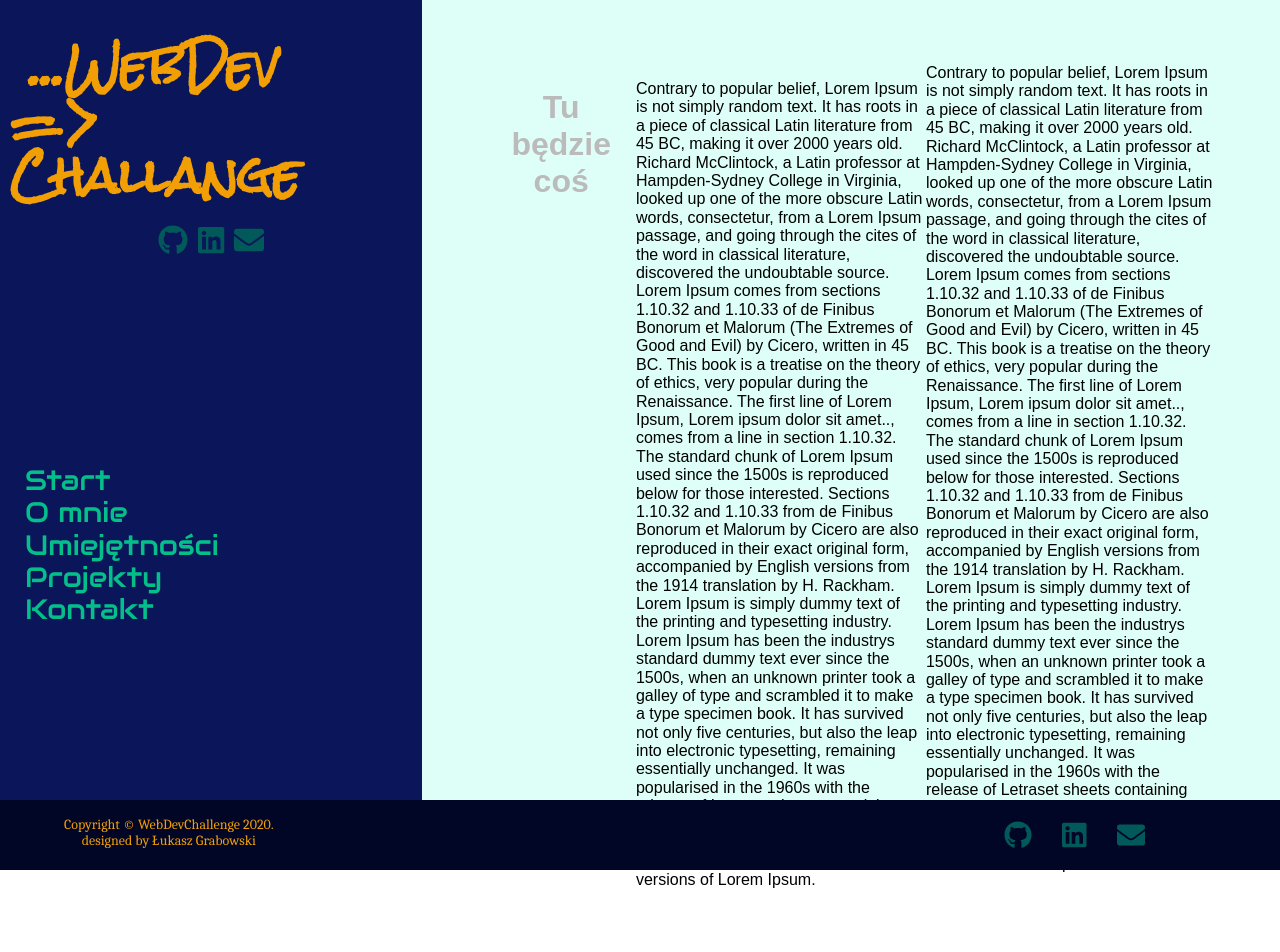
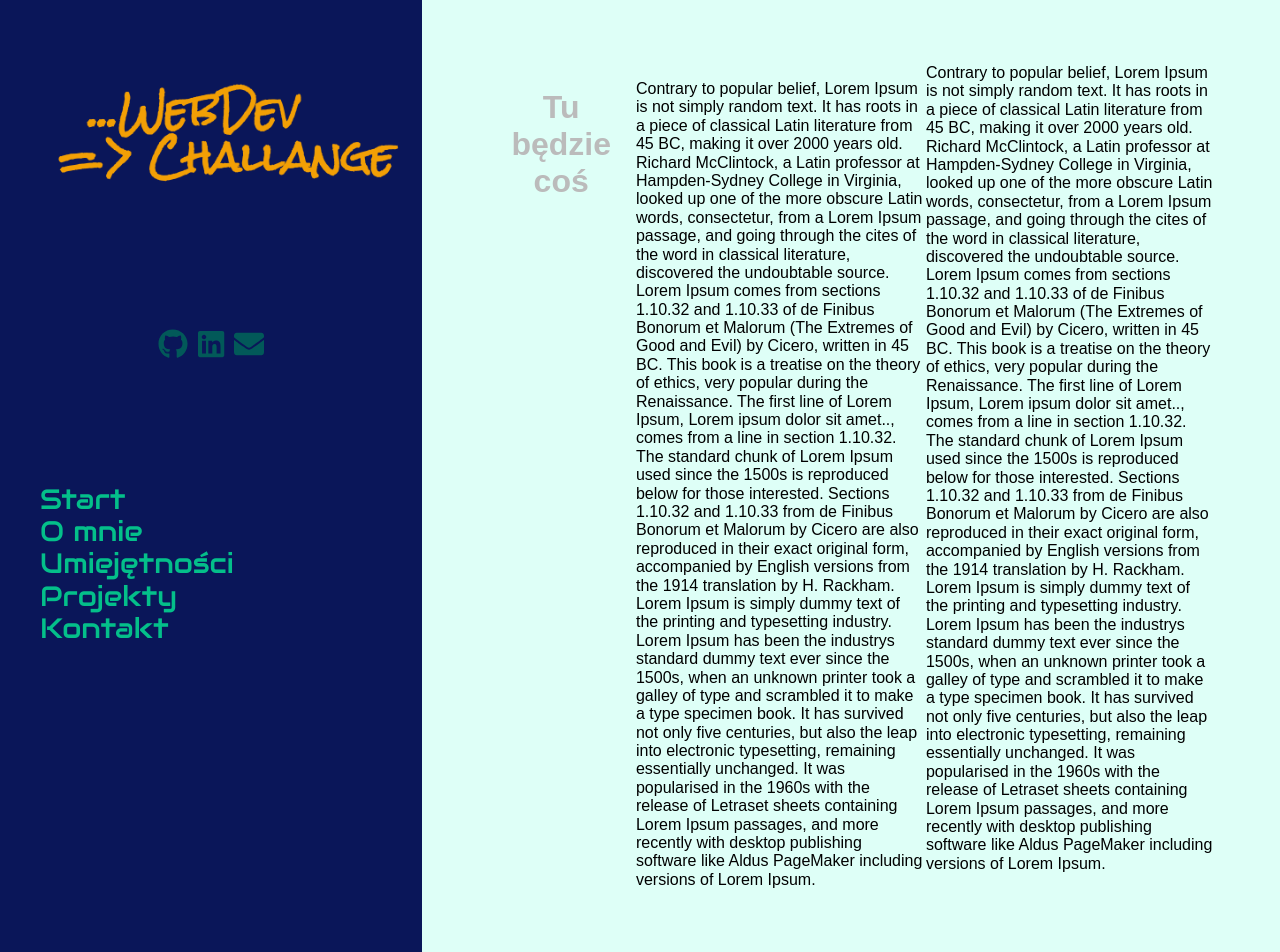
Before and after one commit to kasztaluki/portfolio, a React (Create React App) app: page / in a window 1280 px wide. Shown: the top 952 px of the page. Before the commit the page ends 889 px from the top, so only its background shows below. Built offline with nearby package versions, Linux system fonts and the light colour scheme.

Commit message:
Add logo image

```diff
--- a/src/components/layouts/Footer.js
+++ b/src/components/layouts/Footer.js
@@ -1,5 +1,5 @@
 /* eslint-disable react/prefer-stateless-function */
-import React, { Component } from "react";
+import React, { Component, } from "react";
 import "../../styles/layouts/Footer.scss";
 
 import { FontAwesomeIcon } from "@fortawesome/react-fontawesome";
@@ -8,11 +8,16 @@ import { faEnvelope } from "@fortawesome/free-solid-svg-icons";
 
 class Footer extends Component {
   render() {
+
+    const date = new Date();
+    const year = date.getFullYear();
+
+
     return (
       <footer className="footer">
         <div className="copyright">
           <p>
-            <span>Copyright &copy; WebDevChallenge 2020.</span>
+            <span>Copyright &copy; WebDevChallenge {year}.</span>
             <br />
             <span>designed by Łukasz Grabowski</span>
           </p>
--- a/src/components/layouts/Header.js
+++ b/src/components/layouts/Header.js
@@ -5,6 +5,8 @@ import "../../styles/layouts/Header.scss";
 import { FontAwesomeIcon } from "@fortawesome/react-fontawesome";
 import { faGithub, faLinkedin } from "@fortawesome/free-brands-svg-icons";
 import { faEnvelope } from "@fortawesome/free-solid-svg-icons";
+// images
+import logoTitle from "../../images/logoTitle.PNG";
 
 class Header extends Component {
   // eslint-disable-next-line
@@ -63,10 +65,11 @@ class Header extends Component {
       <header className="header">
         <div className="navigation">
           <div className="title">
-            <span className="title_name">
-              ...WebDev
-              <br /> =&gt; Challange
-            </span>
+            <a href="localhost:3000"><img
+            src={logoTitle}
+            alt="title_logo"
+            className="title_logo"
+            /></a>
             <div className="title_social">
               <a
                 aria-label="GitHub"
--- a/src/styles/layouts/Footer.scss
+++ b/src/styles/layouts/Footer.scss
@@ -1,7 +1,7 @@
 @import "../global.scss";
 
 .footer {
-    display: block;
+    display: flex;
     float: left;
     margin: 0;
     padding: 3px 5% 3px 5%;
@@ -16,6 +16,9 @@
         font-weight: 300;
         font-family: $font-text;
         color: $color-text-title;
+        @include tablet-large {
+            padding-top: 20%;
+        }
     }
     .footer_social {
         margin: 5px;
@@ -33,6 +36,21 @@
             &:hover {
                 color: $color-text;
             }
+            @include tablet-large {
+                display: block;
+                margin: 0;
+                padding: 10%;
+            }
+        }
+        @include tablet-large {
+            margin: 0;
+            padding: 10%;
+            float: right;
         }
     }
+    @include tablet-large {
+        display: block;
+        width: 100vw;
+        float: center;
+    }
 }
--- a/src/styles/layouts/Header.scss
+++ b/src/styles/layouts/Header.scss
@@ -6,29 +6,27 @@
     margin: 0;
     padding: 5px;
     width: 33%;
-    height: 100vh;
     background-color: $color-background-footer;
     .navigation {
         display: block;
+        margin: 25px;
         .title {
-            margin: 5px;
+            margin: 15px 15px 15vh;
             padding-top: 30px;
-            .title_name {
-                margin-top: 5%px;
-                padding: 20px;
-                font-size: $base-size * 3.4;
-                font-family: $font-title;
-                font-weight: 900;
-                text-align: center;
-                color: $color-text-title;
+            .title_logo {
+                width: 110%;
+                float: center;
+                @include tablet-large {
+                    width: 100%;
+                }
             }
             .title_social {
                 margin: 10px;
-                padding: 10px;
+                padding-top: 15vh;
                 font-size: 30px;
                 text-align: center;
                 a{
-                    padding-top: 30vh;
+                    margin-top: 30vh;
                     margin: 5px;
                     color: $color-socials;
                     &:hover {
@@ -39,7 +37,7 @@
         }
         .navigation_menu {
             margin: 10px;
-            padding: 45% 10px 10px 10px;
+        //    padding: 45% 10px 10px 10px;
             font-size: $base-size * 2;
             color: $color-text;
             font-family: $font-menu;
--- a/src/styles/layouts/Main.scss
+++ b/src/styles/layouts/Main.scss
@@ -4,7 +4,6 @@
     display: inline-flex;
     float: right;
     background-color: $color-background-content;
-    height: 100vh;
     width: 67%;
     margin: 0;
     padding: 5%;
```
Also changed, not shown: src/images/logoTitle.PNG (added).
